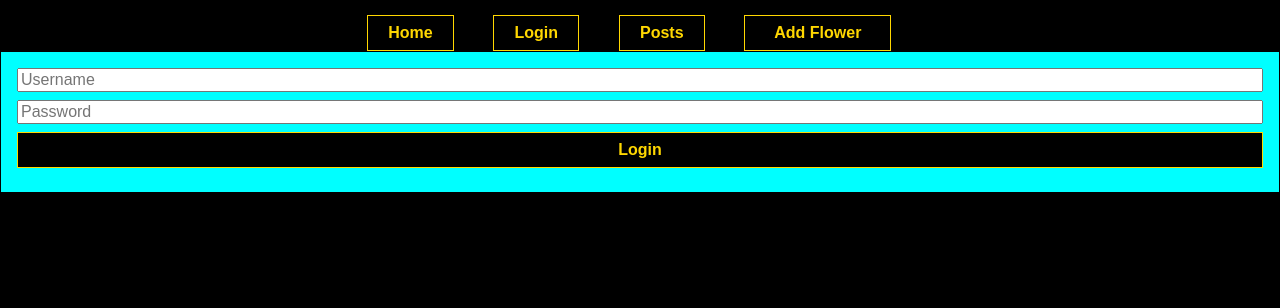
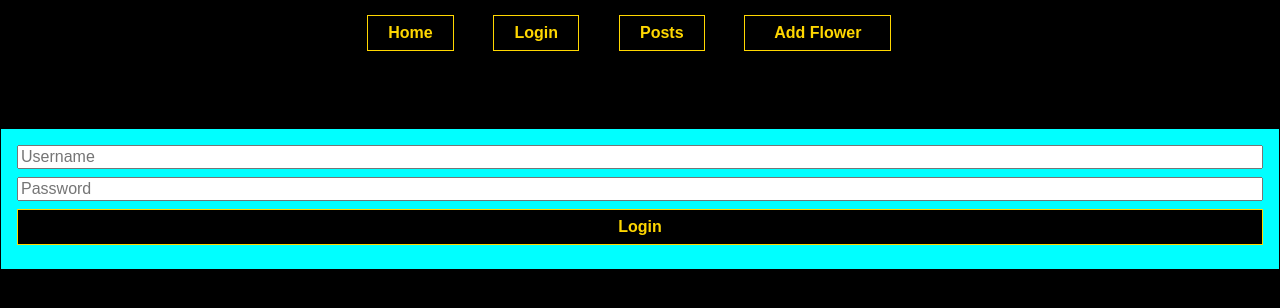
Before and after one commit to Vera25-O/Flowers, a React (Create React App) app in the folder flower/: page /login in a window 1280 px wide. Shown: the top 308 px of the page. Built offline with nearby package versions, Linux system fonts and the light colour scheme.

Commit message:
modified index.css

```diff
--- a/flower/src/index.css
+++ b/flower/src/index.css
@@ -8,6 +8,7 @@ body {
 .login{
   background:aqua;
   color: black;
+  margin-top: 6%;
 }
 
 .nav {
```
